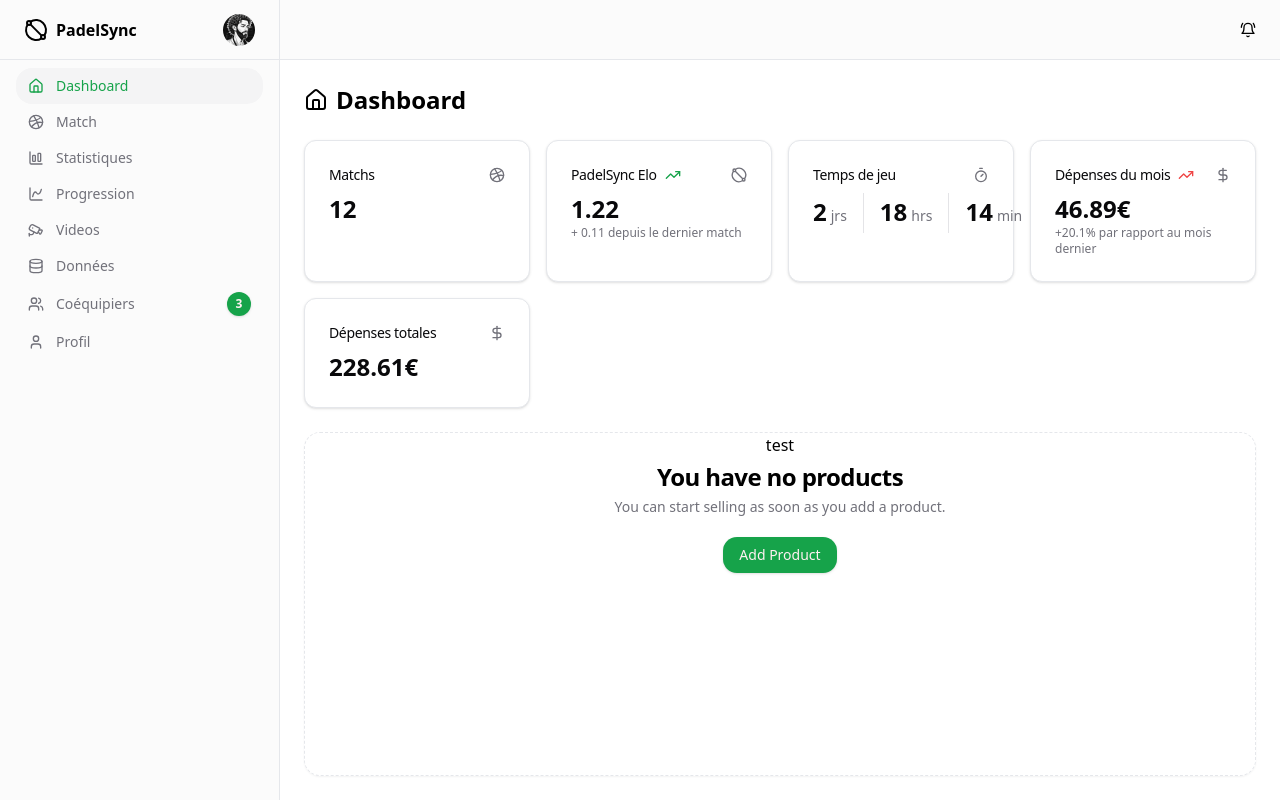
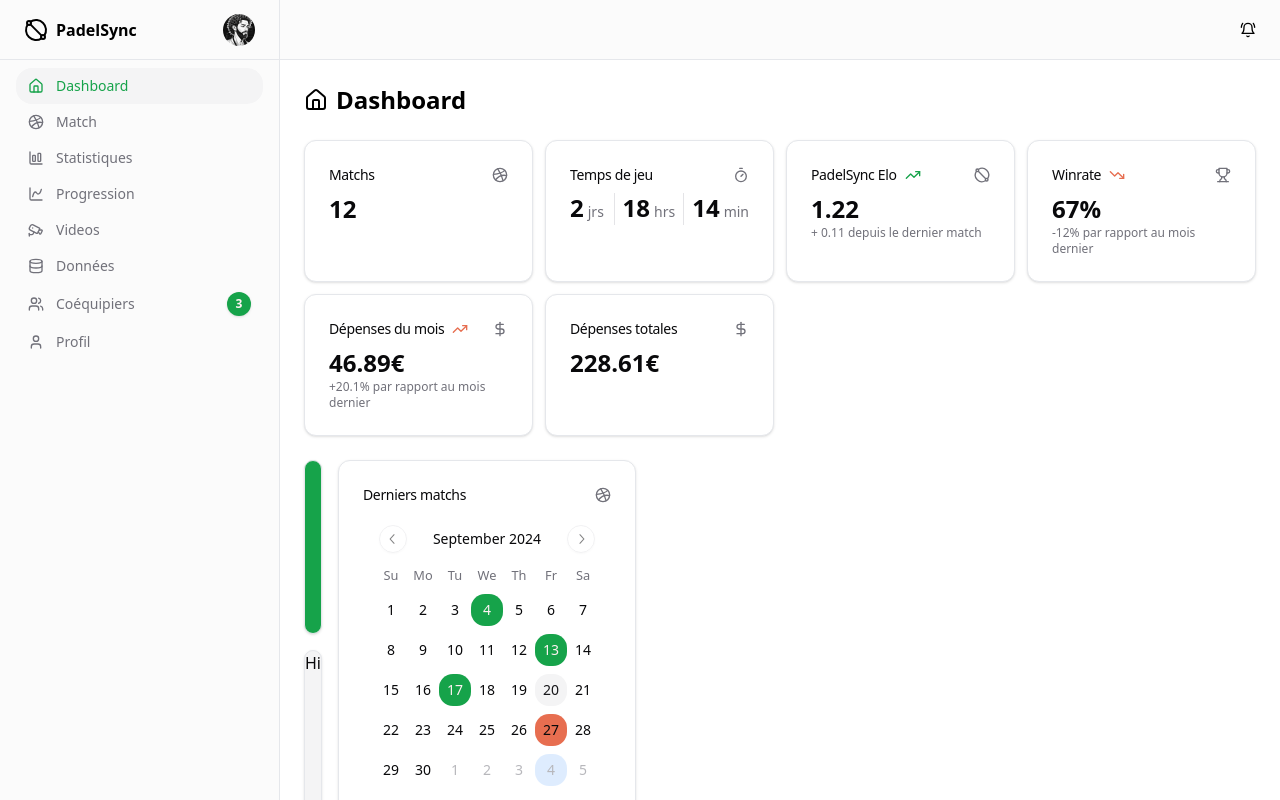
Before and after one commit to Brucells/padel-sync, a React (Vite) app: page /padel-sync/data in a window 1280 px wide. Shown: the top 800 px of the page. Built offline with nearby package versions, Linux system fonts and the light colour scheme.

Commit message:
Add service worker

```diff
--- a/package.json
+++ b/package.json
@@ -20,8 +20,10 @@
     "@radix-ui/react-switch": "^1.1.0",
     "class-variance-authority": "^0.7.0",
     "clsx": "^2.1.1",
+    "date-fns": "^3.6.0",
     "lucide-react": "^0.441.0",
     "react": "^18.3.1",
+    "react-day-picker": "^8.10.1",
     "react-dom": "^18.3.1",
     "react-router-dom": "^6.26.2",
     "recharts": "^2.12.7",
--- a/src/App.tsx
+++ b/src/App.tsx
@@ -9,7 +9,7 @@
         <Panel />
         <div className="flex flex-col">
           <Header />
-          <main className="flex flex-1 flex-col gap-4 p-4 lg:gap-6 lg:p-6">
+          <main className="flex flex-1 flex-col gap-4 p-4 lg:gap-6 lg:p-6 container mx-auto">
             <Outlet />
           </main>
         </div>
--- a/src/components/Header.tsx
+++ b/src/components/Header.tsx
@@ -19,7 +19,7 @@
 
 function Header() {
     return (
-        <header className="flex h-14 items-center gap-4 border-b bg-muted/40 px-4 lg:h-[60px] lg:px-6">
+        <header className="flex h-14 items-center gap-4 border-b bg-muted/40 px-4 lg:h-[60px] lg:px-6 sticky">
           <Sheet>
             <SheetTrigger asChild>
               <Button
--- /dev/null
+++ b/src/components/ui/calendar.tsx
@@ -0,0 +1,70 @@
+import * as React from "react"
+import { ChevronLeftIcon, ChevronRightIcon } from "@radix-ui/react-icons"
+import { DayPicker } from "react-day-picker"
+
+import { cn } from "@/lib/utils"
+import { buttonVariants } from "@/components/ui/button"
+
+export type CalendarProps = React.ComponentProps<typeof DayPicker>
+
+function Calendar({
+  className,
+  classNames,
+  showOutsideDays = true,
+  ...props
+}: CalendarProps) {
+  return (
+    <DayPicker
+      showOutsideDays={showOutsideDays}
+      className={cn("p-3", className)}
+      classNames={{
+        months: "flex flex-col sm:flex-row space-y-4 sm:space-x-4 sm:space-y-0",
+        month: "space-y-4",
+        caption: "flex justify-center pt-1 relative items-center",
+        caption_label: "text-sm font-medium",
+        nav: "space-x-1 flex items-center",
+        nav_button: cn(
+          buttonVariants({ variant: "outline" }),
+          "h-7 w-7 bg-transparent p-0 opacity-50 hover:opacity-100"
+        ),
+        nav_button_previous: "absolute left-1",
+        nav_button_next: "absolute right-1",
+        table: "w-full border-collapse space-y-1",
+        head_row: "flex",
+        head_cell:
+          "text-muted-foreground rounded-md w-8 font-normal text-[0.8rem]",
+        row: "flex w-full mt-2",
+        cell: cn(
+          "relative p-0 text-center text-sm focus-within:relative focus-within:z-20 [&:has([aria-selected])]:bg-accent [&:has([aria-selected].day-outside)]:bg-accent/50 [&:has([aria-selected].day-range-end)]:rounded-r-md",
+          props.mode === "range"
+            ? "[&:has(>.day-range-end)]:rounded-r-md [&:has(>.day-range-start)]:rounded-l-md first:[&:has([aria-selected])]:rounded-l-md last:[&:has([aria-selected])]:rounded-r-md"
+            : "[&:has([aria-selected])]:rounded-md"
+        ),
+        day: cn(
+          buttonVariants({ variant: "ghost" }),
+          "h-8 w-8 p-0 font-normal aria-selected:opacity-100"
+        ),
+        day_range_start: "day-range-start",
+        day_range_end: "day-range-end",
+        day_selected:
+          "bg-primary text-primary-foreground hover:bg-primary hover:text-primary-foreground focus:bg-primary focus:text-primary-foreground",
+        day_today: "bg-accent text-accent-foreground",
+        day_outside:
+          "day-outside text-muted-foreground opacity-50  aria-selected:bg-accent/50 aria-selected:text-muted-foreground aria-selected:opacity-30",
+        day_disabled: "text-muted-foreground opacity-50",
+        day_range_middle:
+          "aria-selected:bg-accent aria-selected:text-accent-foreground",
+        day_hidden: "invisible",
+        ...classNames,
+      }}
+      components={{
+        IconLeft: ({ ...props }) => <ChevronLeftIcon className="h-4 w-4" />,
+        IconRight: ({ ...props }) => <ChevronRightIcon className="h-4 w-4" />,
+      }}
+      {...props}
+    />
+  )
+}
+Calendar.displayName = "Calendar"
+
+export { Calendar }
--- a/src/index.css
+++ b/src/index.css
@@ -18,7 +18,7 @@
     --muted-foreground: 240 3.8% 46.1%;
     --accent: 240 4.8% 95.9%;
     --accent-foreground: 240 5.9% 10%;
-    --destructive: 0 84.2% 60.2%;
+    --destructive: 12 76% 61%;;
     --destructive-foreground: 0 0% 98%;
     --border: 240 5.9% 90%;
     --input: 240 5.9% 90%;
--- a/src/main.tsx
+++ b/src/main.tsx
@@ -9,3 +9,9 @@
     <RouterProvider router={router} />
   </StrictMode>,
 )
+
+if('serviceWorker' in navigator) {
+  window.addEventListener('load', () => {
+    navigator.serviceWorker.register('/padel-sync/service-worker.js');
+  });
+}
--- a/src/pages/Dashboard.tsx
+++ b/src/pages/Dashboard.tsx
@@ -1,7 +1,8 @@
 import { Button } from "@/components/ui/button";
 import { Card, CardContent, CardHeader, CardTitle } from "@/components/ui/card";
-import { Diameter, DollarSign, Dribbble, Home, Timer, TrendingUp } from "lucide-react";
+import { Diameter, DollarSign, Dribbble, Home, Timer, TrendingDown, TrendingUp, Trophy } from "lucide-react";
 import { Separator } from "@/components/ui/separator";
+import { Calendar } from "@/components/ui/calendar";
 
 function Dashboard() {
   return (
@@ -15,7 +16,7 @@
 
 
 
-      <div className="grid gap-4 md:grid-cols-2 lg:grid-cols-4 xl:grid-cols-4 2xl:grid-cols-5">
+      <div className="grid gap-4 md:grid-cols-2 lg:grid-cols-3 lg:gap-3 xl:grid-cols-4 2xl:grid-cols-6">
 
 
 
@@ -29,6 +30,43 @@
           <CardContent>
             <div className="text-2xl font-bold">12</div>
 
+          </CardContent>
+        </Card>
+
+        <Card x-chunk="dashboard-01-chunk-3">
+          <CardHeader className="flex flex-row items-center justify-between space-y-0 pb-2">
+            <CardTitle className="text-sm font-medium">Temps de jeu</CardTitle>
+            <Timer className="h-4 w-4 text-muted-foreground" />
+          </CardHeader>
+          <CardContent>
+            <div className="flex w-full items-center gap-2">
+              <div className="grid flex-1 auto-rows-min gap-0.5">
+                <div className="flex items-baseline gap-1 text-2xl font-bold tabular-nums leading-none">
+                  2
+                  <span className="text-sm font-normal text-muted-foreground">
+                    jrs
+                  </span>
+                </div>
+              </div>
+              <Separator orientation="vertical" className="mx-0 h-8 w-px" />
+              <div className="grid flex-1 auto-rows-min gap-0.5">
+                <div className="flex items-baseline gap-1 text-2xl font-bold tabular-nums leading-none">
+                  18
+                  <span className="text-sm font-normal text-muted-foreground">
+                    hrs
+                  </span>
+                </div>
+              </div>
+              <Separator orientation="vertical" className="mx-0 h-8 w-px" />
+              <div className="grid flex-1 auto-rows-min gap-0.5">
+                <div className="flex items-baseline gap-1 text-2xl font-bold tabular-nums leading-none">
+                  14
+                  <span className="text-sm font-normal text-muted-foreground">
+                    min
+                  </span>
+                </div>
+              </div>
+            </div>
           </CardContent>
         </Card>
 
@@ -48,41 +86,19 @@
           </CardContent>
         </Card>
 
-        <Card x-chunk="dashboard-01-chunk-3">
+        <Card x-chunk="dashboard-01-chunk-2">
           <CardHeader className="flex flex-row items-center justify-between space-y-0 pb-2">
-            <CardTitle className="text-sm font-medium">Temps de jeu</CardTitle>
-            <Timer className="h-4 w-4 text-muted-foreground" />
+            <CardTitle className="text-sm font-medium flex flex-row items-center">
+              Winrate
+              <TrendingDown className="ml-2 h-4 w-4 text-destructive" />
+            </CardTitle>
+            <Trophy className="h-4 w-4 text-muted-foreground" />
           </CardHeader>
           <CardContent>
-            <div className="flex w-full items-center gap-2">
-              <div className="grid flex-1 auto-rows-min gap-0.5">
-                <div className="flex items-baseline gap-1 text-2xl font-bold tabular-nums leading-none">
-                  2
-                  <span className="text-sm font-normal text-muted-foreground">
-                    jrs
-                  </span>
-                </div>
-              </div>
-              <Separator orientation="vertical" className="mx-2 h-10 w-px" />
-              <div className="grid flex-1 auto-rows-min gap-0.5">
-                <div className="flex items-baseline gap-1 text-2xl font-bold tabular-nums leading-none">
-                  18
-                  <span className="text-sm font-normal text-muted-foreground">
-                    hrs
-                  </span>
-                </div>
-              </div>
-              <Separator orientation="vertical" className="mx-2 h-10 w-px" />
-              <div className="grid flex-1 auto-rows-min gap-0.5">
-                <div className="flex items-baseline gap-1 text-2xl font-bold tabular-nums leading-none">
-                  14
-                  <span className="text-sm font-normal text-muted-foreground">
-                    min
-                  </span>
-                </div>
-              </div>
-            </div>
-
+            <div className="text-2xl font-bold">67%</div>
+            <p className="text-xs text-muted-foreground">
+              -12% par rapport au mois dernier
+            </p>
           </CardContent>
         </Card>
 
@@ -123,6 +139,46 @@
       </div>
 
 
+      <div className="grid grid-rows-4 grid-flow-col gap-4 auto-cols-max">
+        <Card className="row-span-2 bg-primary">
+
+        </Card>
+        <Card className="row-span-2 bg-secondary">
+          Hi
+        </Card>
+        <Card className="row-span-4">
+          <CardHeader className="flex flex-row items-center justify-between space-y-0 pb-2">
+            <CardTitle className="text-sm font-medium flex flex-row items-center">
+              Derniers matchs
+            </CardTitle>
+            <Dribbble className="h-4 w-4 text-muted-foreground" />
+          </CardHeader>
+          <CardContent className="flex flex-row">
+            <Calendar
+              mode="multiple"
+              selected={[
+                new Date(2024, 8, 4),
+                new Date(2024, 8, 13),
+                new Date(2024, 8, 17),
+              ]}
+              modifiers={{
+                loose: [
+                  new Date(2024, 8, 27)
+                ],
+                soon: [
+                  new Date(2024, 9, 4)
+                ]
+              }}
+              modifiersClassNames={{
+                loose: "bg-destructive rounded-full",
+                soon: "bg-blue-200 rounded-full"
+              }}
+            />
+          </CardContent>
+        </Card>
+      </div>
+
+
       <div className="flex flex-1  justify-center rounded-lg border border-dashed shadow-sm" x-chunk="dashboard-02-chunk-1">
 
         <div className="flex flex-col items-center gap-1 text-center">
```
Also changed, not shown: public/service-worker.js (added, +15 -0 lines), public/icon.png (added), public/manifest.json (added), 1 other file (tests, documents, lock files or other folders).
